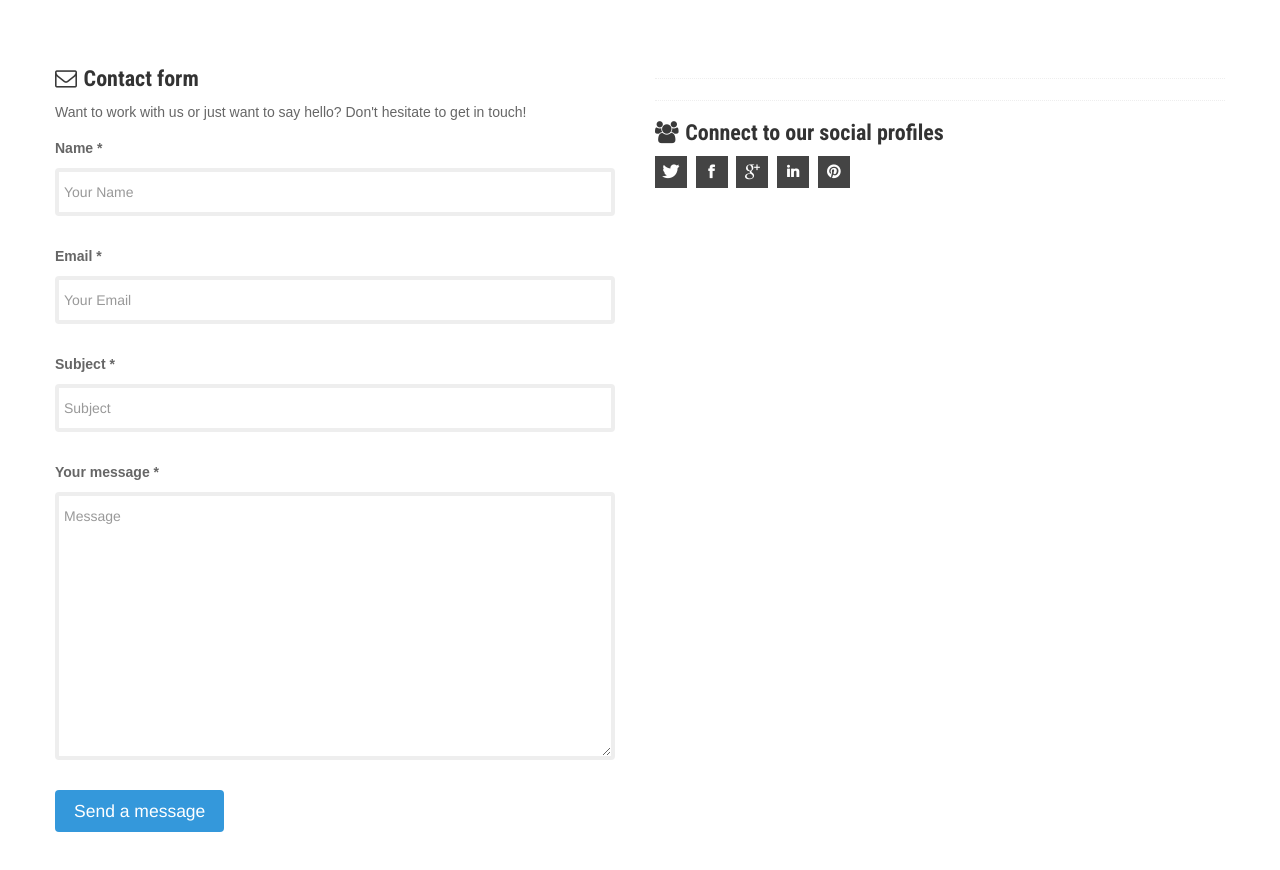
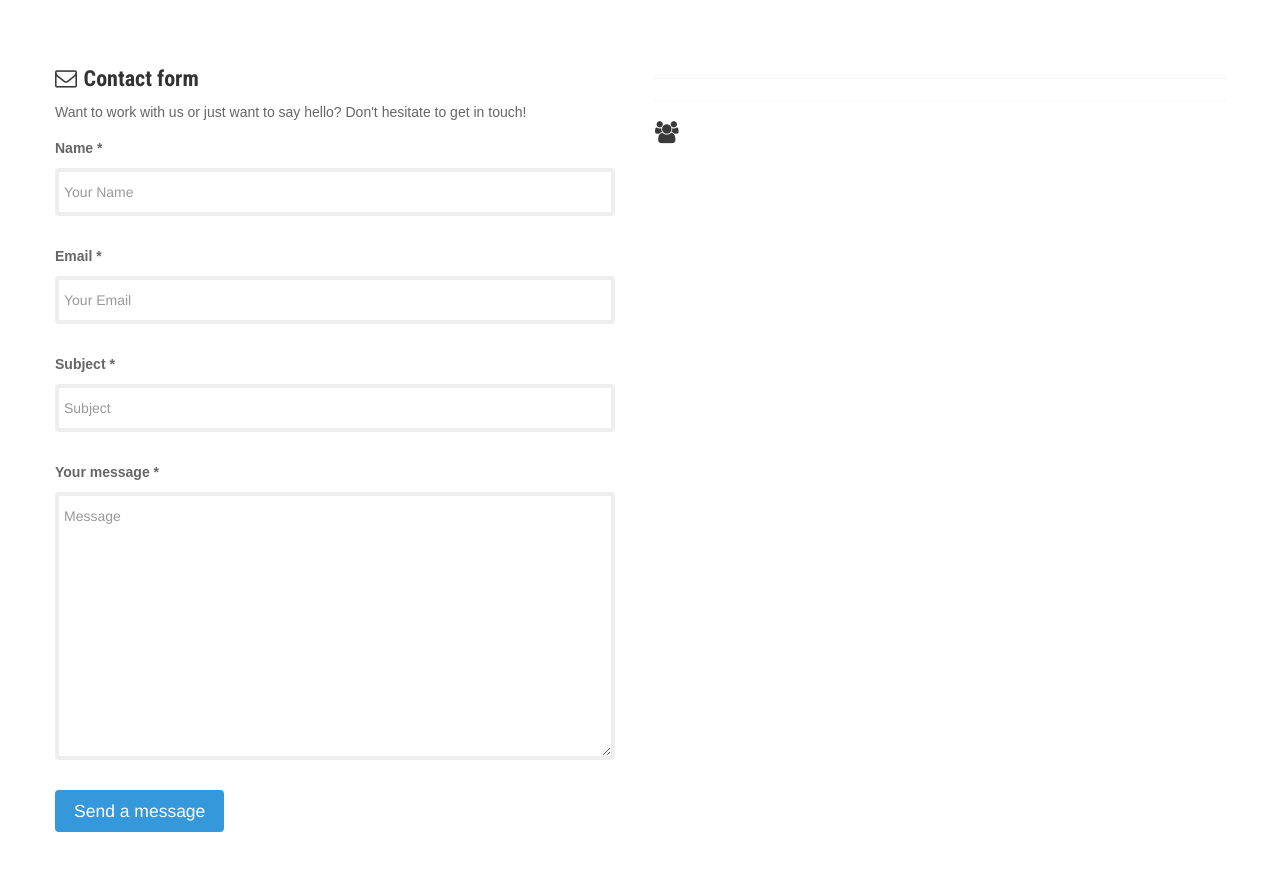
Before and after one commit to B0rkk/rbx.robux, a plain HTML site: page index.html in a window 1280 px wide. Shown: the part 3082-3952 px from the top of the page. Drawn offline with Linux system fonts and the light colour scheme.

Commit message:
Update index.html

```diff
--- a/index.html
+++ b/index.html
@@ -465,14 +465,9 @@
           </p>
           <div class="dotted_line">
           </div>
-          <h4><i class="icon-group"></i><strong>Connect to our social profiles</strong></h4>
+          <h4><i class="icon-group"></i><strong></strong></h4>
           <div class="social-links">
             <ul class="social-links">
-              <li><a href="#" title="Twitter"><i class="icon-square icon-32 icon-twitter"></i></a></li>
-              <li><a href="#" title="Facebook"><i class="icon-square icon-32 icon-facebook"></i></a></li>
-              <li><a href="#" title="Google plus"><i class="icon-square icon-32 icon-google-plus"></i></a></li>
-              <li><a href="#" title="Linkedin"><i class="icon-square icon-32 icon-linkedin"></i></a></li>
-              <li><a href="#" title="Pinterest"><i class="icon-square icon-32 icon-pinterest"></i></a></li>
             </ul>
           </div>
           <div>
```
